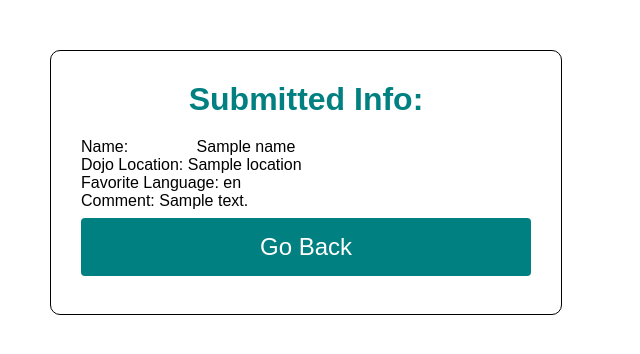
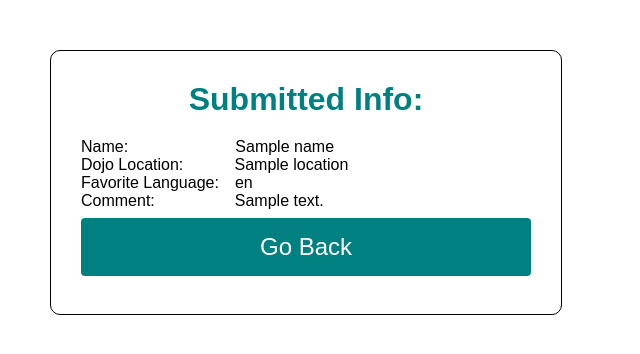
Before and after one commit to blaisejames/flask, a Flask app: template DojoAssignments/Python/flask/dojo_survey/templates/process.html in a window 1280 px wide; the page is wider, and only the part inside the window is pictured. Shown: the top 354 px of that part, without its empty margins (0-640 px from the left). Run offline with Flask 2, Linux system fonts and the light colour scheme; the template is opened without the code that fills it: most values are stand-ins (such as "Sample title", 1, 10 or a date in 2020).

Commit message:
second commit of dojo_survey

```diff
--- a/DojoAssignments/Python/flask/dojo_survey/static/css/style.css
+++ b/DojoAssignments/Python/flask/dojo_survey/static/css/style.css
@@ -45,6 +45,7 @@ input[type=submit] {
 }
 ul {
     list-style-type: none;
+    overflow-wrap: break-word;
 }
 p {
     font-size: 1em;
@@ -56,6 +57,15 @@ h3 {
     color: teal;
     margin-bottom: 20px;
 }
-.tab {
-    margin-left: 4em;
+.tab1 {
+    margin-left: 6.7em;
 }
+.tab2 {
+    margin-left: 3.2em;
+}
+.tab3 {
+    margin-left: 1em;
+}
+.tab4 {
+    margin-left: 5em;
+}
--- a/DojoAssignments/Python/flask/dojo_survey/templates/process.html
+++ b/DojoAssignments/Python/flask/dojo_survey/templates/process.html
@@ -10,10 +10,10 @@
         <div class="form">
             <h3>Submitted Info:</h3>
             <ul>
-                <li>Name: <span class='tab'>{{ name }}</span></li>
-                <li>Dojo Location: {{ location }}</li>
-                <li>Favorite Language: {{ language }}</li>
-                <li>Comment: {{ comment }}</li>
+                <li>Name:<span class='tab1'></span>{{ name }}</span></li>
+                <li>Dojo Location:<span class='tab2'>{{ location }}</span></li>
+                <li>Favorite Language:<span class='tab3'>{{ language }}</span></li>
+                <li>Comment:<span class='tab4'>{{ comment }}</span></li>
             </ul>
             <form action='/' method='GET'>
                 <input type='submit' value='Go Back'>
```
